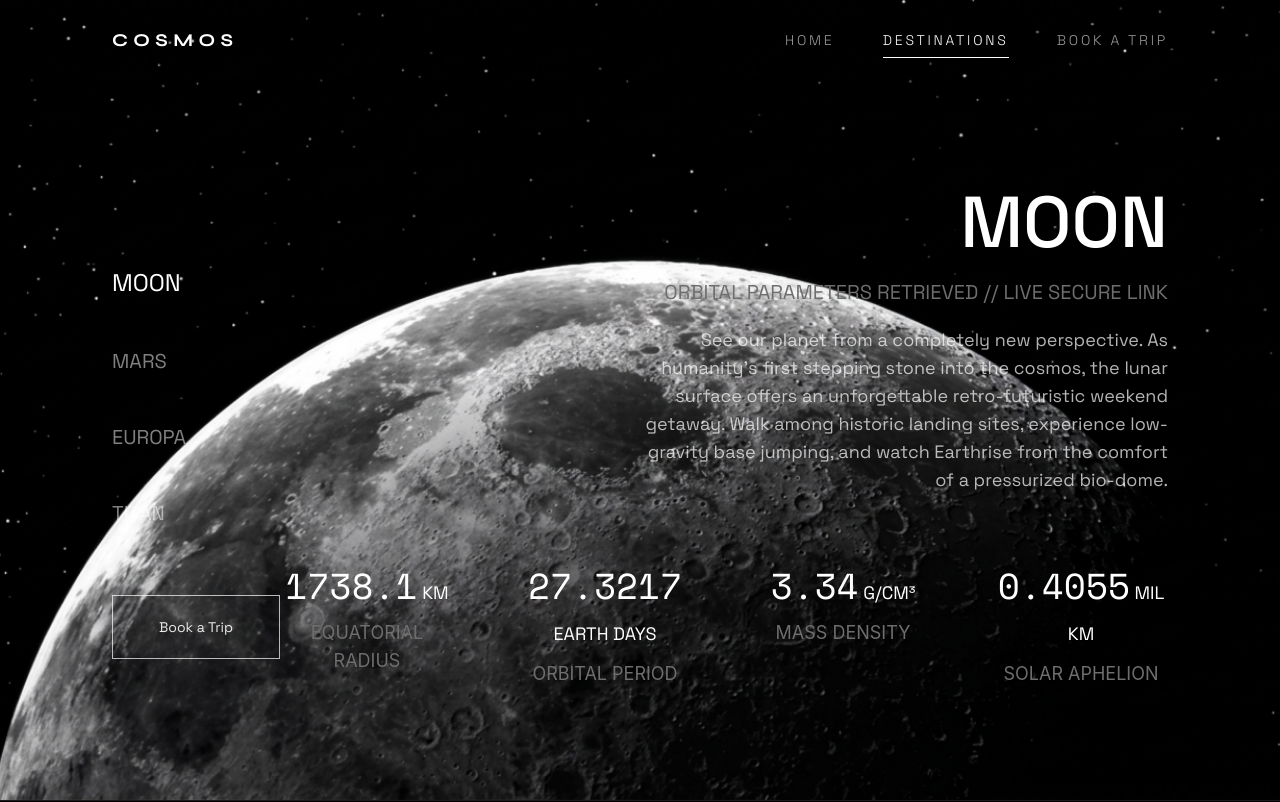
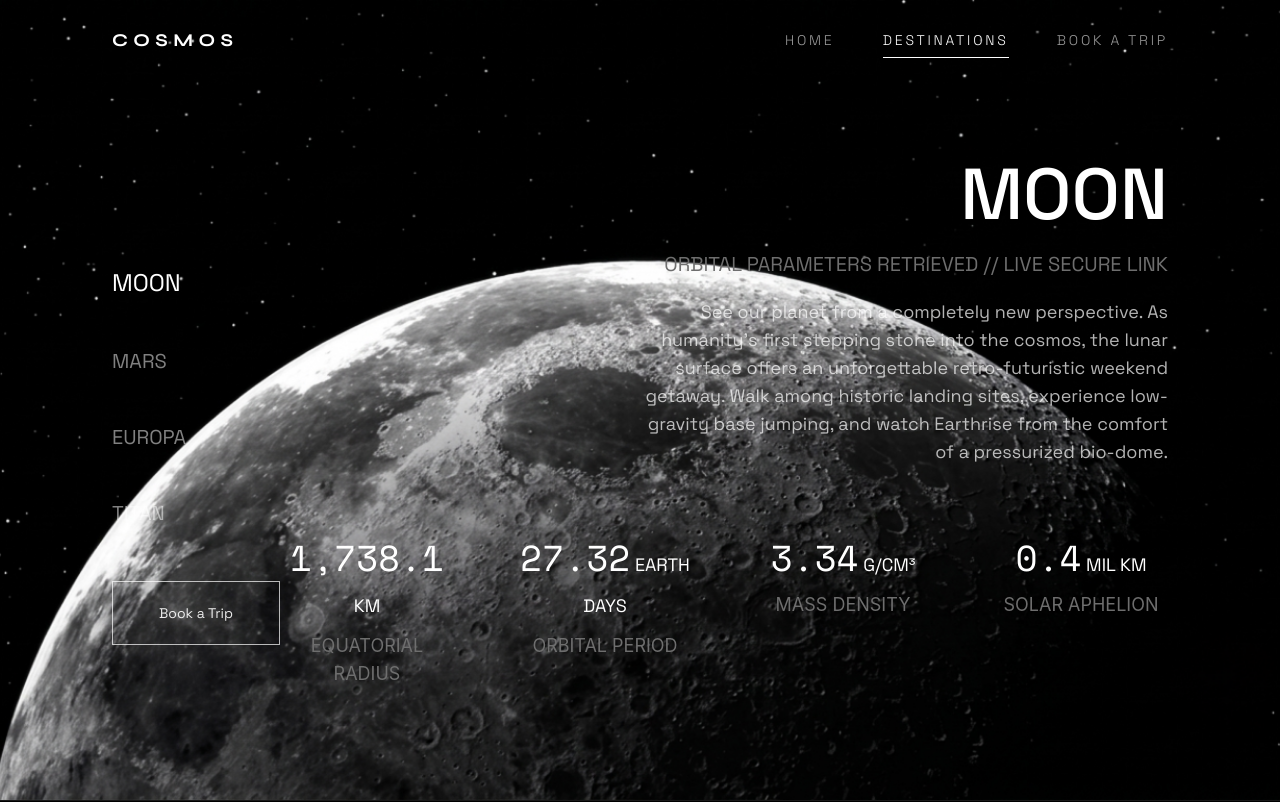
Before and after one commit to Dipayan030/cosmos, a React app in the folder frontend/: page /destinations/0 in a window 1280 px wide. Shown: the top 802 px of the page. Built offline with nearby package versions, Linux system fonts and the light colour scheme; the HTML template or start-up script is replaced by a standard one.

Commit message:
Onload numbers count up animation added from react-bits

```diff
--- a/frontend/package.json
+++ b/frontend/package.json
@@ -11,6 +11,7 @@
   },
   "dependencies": {
     "@tailwindcss/vite": "^4.3.1",
+    "motion": "^12.42.2",
     "react": "^19.2.6",
     "react-dom": "^19.2.6",
     "react-router-dom": "^7.18.0",
--- /dev/null
+++ b/frontend/src/components/CountUp.jsx
@@ -0,0 +1,101 @@
+import { useInView, useMotionValue, useSpring } from 'motion/react';
+import { useCallback, useEffect, useRef } from 'react';
+
+export default function CountUp({
+  to,
+  from = 0,
+  direction = 'up',
+  delay = 0,
+  duration = 2,
+  className = '',
+  startWhen = true,
+  separator = '',
+  onStart,
+  onEnd
+}) {
+  const ref = useRef(null);
+  const motionValue = useMotionValue(direction === 'down' ? to : from);
+
+  const damping = 20 + 40 * (1 / duration);
+  const stiffness = 100 * (1 / duration);
+
+  const springValue = useSpring(motionValue, {
+    damping,
+    stiffness
+  });
+
+  const isInView = useInView(ref, { once: true, margin: '0px' });
+
+  const getDecimalPlaces = num => {
+    const str = num.toString();
+
+    if (str.includes('.')) {
+      const decimals = str.split('.')[1];
+
+      if (parseInt(decimals) !== 0) {
+        return decimals.length;
+      }
+    }
+
+    return 0;
+  };
+
+  const maxDecimals = Math.max(getDecimalPlaces(from), getDecimalPlaces(to));
+
+  const formatValue = useCallback(
+    latest => {
+      const hasDecimals = maxDecimals > 0;
+
+      const options = {
+        useGrouping: !!separator,
+        minimumFractionDigits: hasDecimals ? maxDecimals : 0,
+        maximumFractionDigits: hasDecimals ? maxDecimals : 0
+      };
+
+      const formattedNumber = Intl.NumberFormat('en-US', options).format(latest);
+
+      return separator ? formattedNumber.replace(/,/g, separator) : formattedNumber;
+    },
+    [maxDecimals, separator]
+  );
+
+  useEffect(() => {
+    if (ref.current) {
+      ref.current.textContent = formatValue(direction === 'down' ? to : from);
+    }
+  }, [from, to, direction, formatValue]);
+
+  useEffect(() => {
+    if (isInView && startWhen) {
+      if (typeof onStart === 'function') onStart();
+
+      const timeoutId = setTimeout(() => {
+        motionValue.set(direction === 'down' ? from : to);
+      }, delay * 1000);
+
+      const durationTimeoutId = setTimeout(
+        () => {
+          if (typeof onEnd === 'function') onEnd();
+        },
+        delay * 1000 + duration * 1000
+      );
+
+      return () => {
+        clearTimeout(timeoutId);
+        clearTimeout(durationTimeoutId);
+      };
+    }
+  }, [isInView, startWhen, motionValue, direction, from, to, delay, onStart, onEnd, duration]);
+
+  useEffect(() => {
+    const unsubscribe = springValue.on('change', latest => {
+      if (ref.current) {
+        ref.current.textContent = formatValue(latest);
+      }
+    });
+
+    return () => unsubscribe();
+  }, [springValue, formatValue]);
+
+  return <span className={className} ref={ref} />;
+}
--- a/frontend/src/components/Planet.jsx
+++ b/frontend/src/components/Planet.jsx
@@ -3,6 +3,7 @@ import { useParams } from "react-router-dom"
 import { Link } from "react-router-dom"
 import destinationData from "../data/mockData"
 import Sidebar from "./Sidebar"
+import CountUp from "./CountUp"
 
 export default function Planet(){
     const {id} = useParams();
@@ -18,19 +19,63 @@ export default function Planet(){
                 <Link className="self-end lg:self-center" to={`/book/${id}`}><button className="text-sm lg:text-md h-12 w-32 lg:h-16 lg:w-42 border border-white/70 text-white/90 font-space-grotesk hover:bg-white hover:text-black transition-colors transition-discrete ease-in-out duration-200">Book a Trip</button></Link>
                 <div className="grid grid-cols-2 lg:grid-cols-4 text-white justify-around gap-8 lg:gap-16">
                     <span className="text-center flex flex-col gap-2 lg:gap-3">
-                        <h1 className="text-xl lg:text-4xl font-space-mono">{destinationData[id].equaRadius}<span className="text-sm lg:text-lg font-space-grotesk"> KM</span></h1>
+                        <h1 className="text-xl lg:text-4xl font-space-mono">
+                            <CountUp
+                                from={0}
+                                to={destinationData[id].equaRadius}
+                                separator=","
+                                direction="up"
+                                duration={0.05}
+                                className="count-up-text"
+                                delay={0}
+                            />
+                            <span className="text-sm lg:text-lg font-space-grotesk"> KM</span>
+                        </h1>
                         <p className="text-[#6E6E6E] text-sm lg:text-lg">EQUATORIAL RADIUS</p>
                     </span>
                     <span className="text-center flex flex-col gap-2 lg:gap-3">
-                        <h1 className="text-xl lg:text-4xl font-space-mono">{destinationData[id].oritalPeriod}<span className="text-sm lg:text-lg font-space-grotesk"> EARTH DAYS</span></h1>
+                        <h1 className="text-xl lg:text-4xl font-space-mono">
+                            <CountUp
+                                from={0}
+                                to={destinationData[id].oritalPeriod}
+                                separator=","
+                                direction="up"
+                                duration={0.05}
+                                className="count-up-text"
+                                delay={0}
+                            />
+                            <span className="text-sm lg:text-lg font-space-grotesk"> EARTH DAYS</span>
+                        </h1>
                         <p className="text-[#6E6E6E] text-sm lg:text-lg">ORBITAL PERIOD</p>
                     </span>
                     <span className="text-center flex flex-col gap-2 lg:gap-3">
-                        <h1 className="text-xl lg:text-4xl font-space-mono">{destinationData[id].density}<span className="text-sm lg:text-lg font-space-grotesk"> G/CM³</span></h1>
+                        <h1 className="text-xl lg:text-4xl font-space-mono">
+                            <CountUp
+                                from={0}
+                                to={destinationData[id].density}
+                                separator=","
+                                direction="up"
+                                duration={0.05}
+                                className="count-up-text"
+                                delay={0}
+                            />
+                            <span className="text-sm lg:text-lg font-space-grotesk"> G/CM³</span>
+                        </h1>
                         <p className="text-[#6E6E6E] text-sm lg:text-lg">MASS DENSITY</p>
                     </span>
                     <span className="text-center flex flex-col gap-2 lg:gap-3">
-                        <h1 className="text-xl lg:text-4xl font-space-mono">{destinationData[id].solarAphelion}<span className="text-sm lg:text-lg font-space-grotesk"> MIL KM</span></h1>
+                        <h1 className="text-xl lg:text-4xl font-space-mono">
+                            <CountUp
+                                from={0}
+                                to={destinationData[id].solarAphelion}
+                                separator=","
+                                direction="up"
+                                duration={0.05}
+                                className="count-up-text"
+                                delay={0}
+                            />
+                            <span className="text-sm lg:text-lg font-space-grotesk"> MIL KM</span>
+                        </h1>
                         <p className="text-[#6E6E6E] text-sm lg:text-lg">SOLAR APHELION</p>
                     </span>
 
--- a/frontend/src/data/mockData.js
+++ b/frontend/src/data/mockData.js
@@ -15,9 +15,9 @@ const destinationData = [
         experience low-gravity base jumping, and watch Earthrise from the comfort of a pressurized bio-dome.`,
         img : moon,
         equaRadius : 1738.1,
-        oritalPeriod : 27.3217,
+        oritalPeriod : 27.32,
         density: 3.34,
-        solarAphelion : 0.4055,
+        solarAphelion : 0.40,
     },
     {
         id: 1,
@@ -39,7 +39,7 @@ const destinationData = [
         made of solid water ice, it is the ultimate luxury ice-skating and deep-sea exploration destination in the system.`,
         img: europa,
         equaRadius : 1560.8,
-        oritalPeriod : 3.55118,
+        oritalPeriod : 3.55,
         density: 3.01,
         solarAphelion : 0,
     },
```
Also changed, not shown: 1 other file (tests, documents, lock files or other folders).
